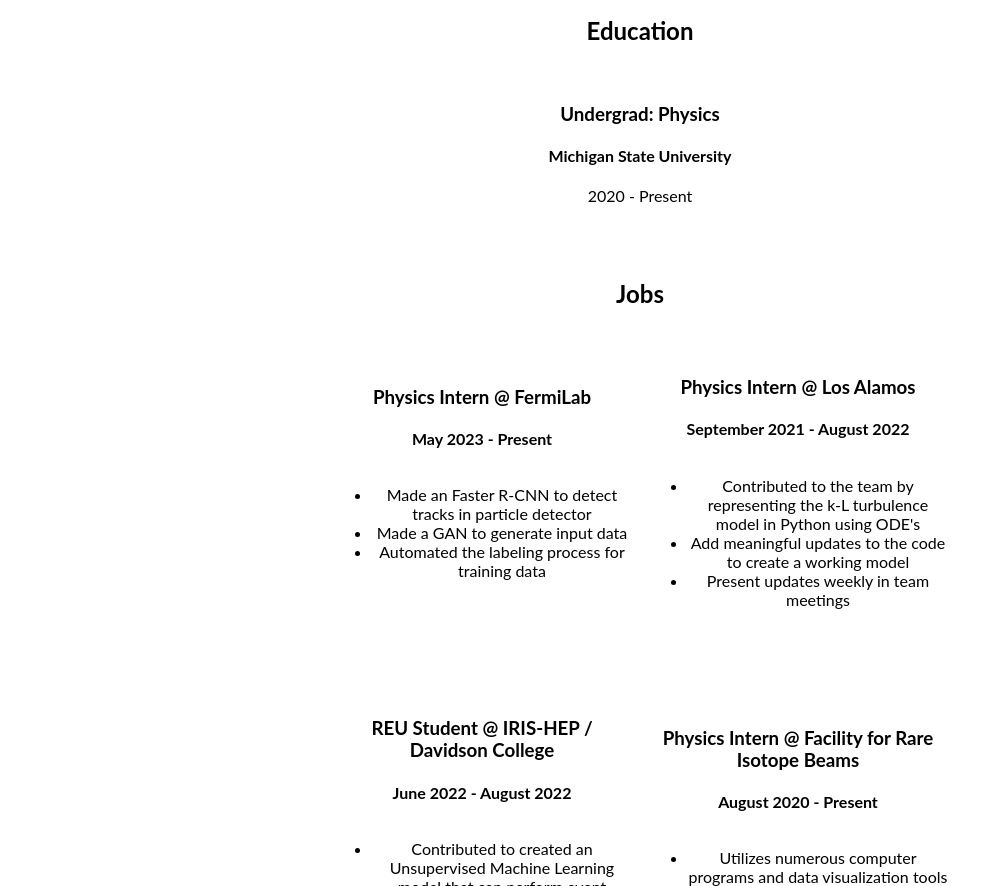
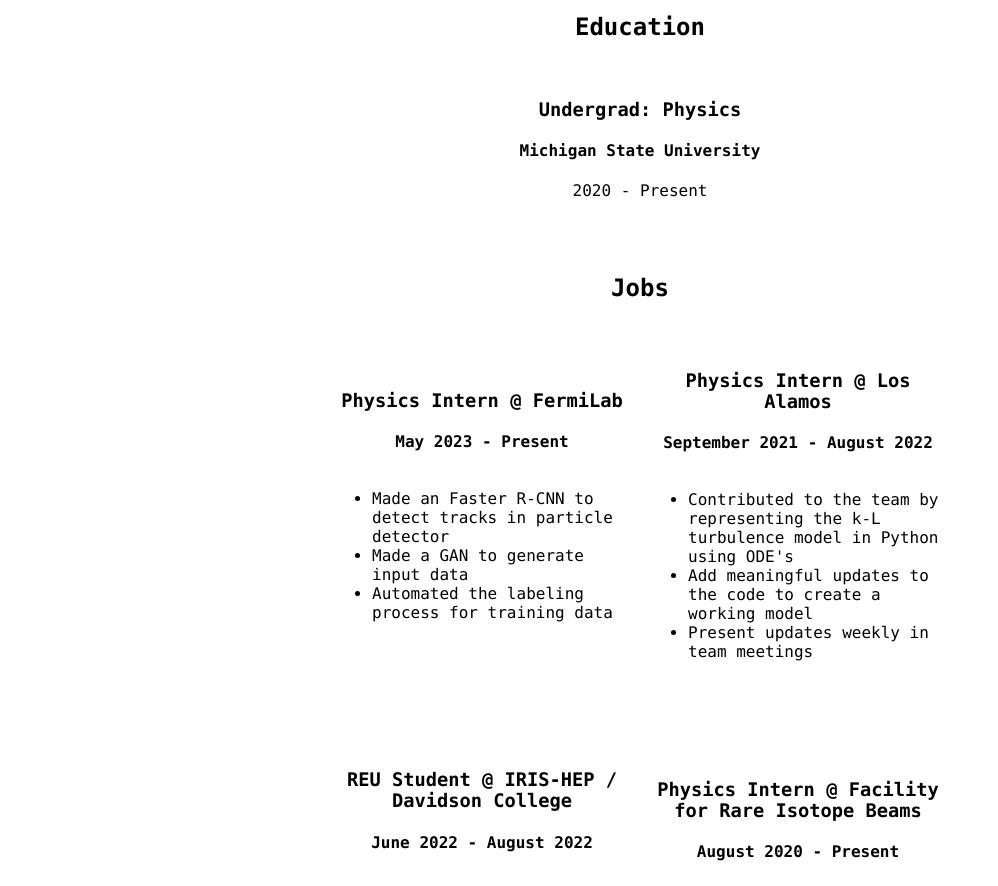
Before and after one commit to coldmayo/coldmayo.github.io, a plain HTML site: page templates/expirence.html in a window 1280 px wide. Shown: the part 150-1036 px from the top of the page, without its empty margins (0-998 px from the left). Drawn offline with Linux system fonts and the light colour scheme.

Commit message:
cooler font + fixed alignment issues

```diff
--- a/css/style.css
+++ b/css/style.css
@@ -1,5 +1,6 @@
 * {
     cursor: url("../cursors/use3.cur"), auto;
+    font-family: "Lucida Console", "Courier New", monospace;
 }
 body {
     font-family: 'Lato', sans-serif;
@@ -51,13 +52,11 @@ p {
 
 .edu {
     display: block;
-    margin-left: auto;
-    margin-right: auto;
-    text-align: center;
+    justify-content: center;
+    align-items: center;
+    margin:auto;
     width: 300px;
-    /* background-color: #000000; */
     border-radius: 30px;
-    /* color: white; */
 }
 
 
--- a/templates/expirence.html
+++ b/templates/expirence.html
@@ -23,7 +23,7 @@
         <h2>Education</h2>
         <div class="edu">
             <br>
-            <h3>Undergrad: Physics</h3>
+            <h3 style="text-align: center;">Undergrad: Physics</h3>
             <h4>Michigan State University</h4>
             <p>2020 - Present</p><br>
         </div>
@@ -33,9 +33,9 @@
             <h2>Jobs</h2>
             <div id="parent1">
                 <div class="edu">
-                    <h3>Physics Intern @ FermiLab</h3>
-                    <h4>May 2023 - Present</h4>
-                    <p>
+                    <h3 style="text-align: center;">Physics Intern @ FermiLab</h3>
+                    <h4 style="text-align: center;">May 2023 - Present</h4>
+                    <p style="text-align: center;">
                         <ul>
                             <li>Made an Faster R-CNN to detect tracks in particle detector</li>
                             <li>Made a GAN to generate input data</li>
@@ -46,9 +46,9 @@
 
                 <div class="edu">
                     <br>
-                    <h3>Physics Intern @ Los Alamos</h3>
-                    <h4>September 2021 - August 2022</h4>
-                    <p>
+                    <h3 style="text-align: center;">Physics Intern @ Los Alamos</h3>
+                    <h4 style="text-align: center;">September 2021 - August 2022</h4>
+                    <p style="text-align: center;">
                         <ul>
                             <li>Contributed to the team by representing the k-L turbulence model in Python using ODE's</li>
                             <li>Add meaningful updates to the code to create a working model </li>
@@ -60,8 +60,8 @@
             <div id="parent1">
                 <div class="edu">
                     <br>
-                    <h3>REU Student @ IRIS-HEP / Davidson College</h3>
-                    <h4>June 2022 - August 2022</h4>
+                    <h3 style="text-align: center;">REU Student @ IRIS-HEP / Davidson College</h3>
+                    <h4 style="text-align: center;">June 2022 - August 2022</h4>
                     <p>
                         <ul>
                             <li>Contributed to created an Unsupervised Machine Learning model that can perform event classification</li>
@@ -73,8 +73,8 @@
 
                 <div class="edu">
                     <br>
-                    <h3>Physics Intern @ Facility for Rare Isotope Beams</h3>
-                    <h4>August 2020 - Present</h4>
+                    <h3 style="text-align: center;">Physics Intern @ Facility for Rare Isotope Beams</h3>
+                    <h4 style="text-align: center;">August 2020 - Present</h4>
                     <p>
                         <ul>
                             <li>Utilizes numerous computer programs and data visualization tools to analyze large data sets</li>
```
Also changed, not shown: templates/projects.html (+6 -5 lines).
